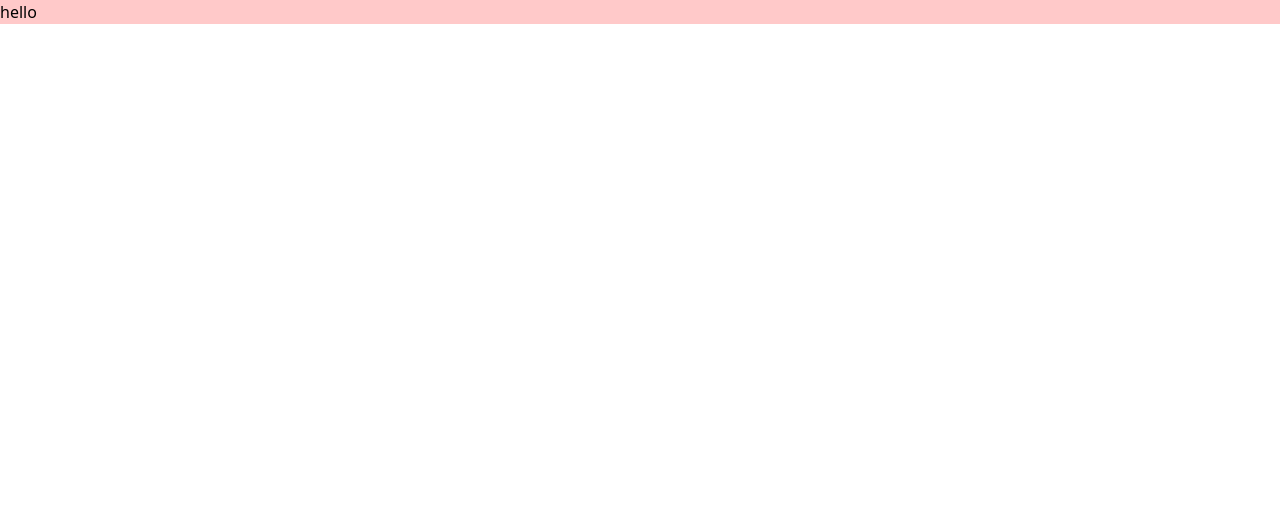
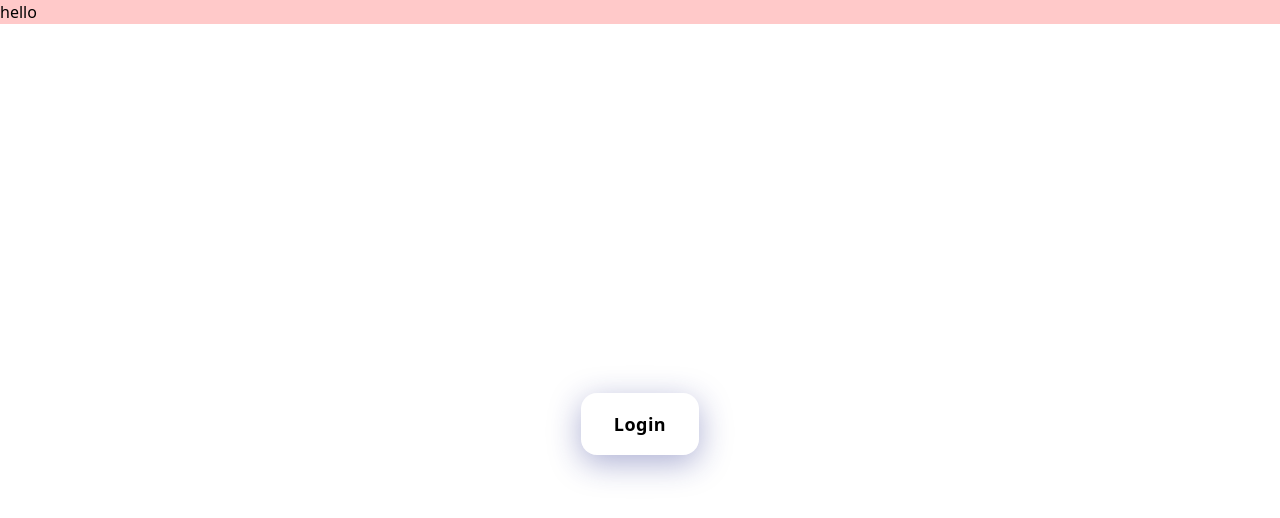
Before and after one commit to aitezazdev/collaborative-study-platform, a React app in the folder frontend/: page / in a window 1280 px wide. Shown: the top 518 px of the page. Built offline with nearby package versions, Linux system fonts and the light colour scheme; the HTML template or start-up script is replaced by a standard one.

Commit message:
add LiquadButton

```diff
--- a/frontend/package.json
+++ b/frontend/package.json
@@ -13,6 +13,7 @@
     "@reduxjs/toolkit": "^2.11.2",
     "@tailwindcss/vite": "^4.1.18",
     "axios": "^1.13.2",
+    "framer-motion": "^12.29.0",
     "react": "^19.2.0",
     "react-dom": "^19.2.0",
     "react-redux": "^9.2.0",
--- a/frontend/src/App.jsx
+++ b/frontend/src/App.jsx
@@ -1,14 +1,12 @@
-import { useState } from 'react'
-
+import Login from "./components/Login";
 
 function App() {
-  const [count, setCount] = useState(0)
-
   return (
     <>
-      <h1 className='bg-red-200'>hello</h1>
+      <h1 className="bg-red-200">hello</h1>
+      <Login />
     </>
-  )
+  );
 }
 
-export default App
+export default App;
--- /dev/null
+++ b/frontend/src/components/LiquadButton.jsx
@@ -0,0 +1,51 @@
+import React, { useState } from 'react';
+
+export default function LiquidGlassButton({ text }) {
+  const [mousePosition, setMousePosition] = useState({ x: 0, y: 0 });
+
+  const handleMouseMove = (e) => {
+    const rect = e.currentTarget.getBoundingClientRect();
+    setMousePosition({
+      x: e.clientX - rect.left,
+      y: e.clientY - rect.top,
+    });
+  };
+
+  return (
+    <div className="flex items-center justify-center min-h-screen">
+      <button
+        className="relative overflow-hidden px-8 py-4 rounded-2xl font-semibold transition-all duration-300 ease-out group"
+        style={{
+          background: 'rgba(255, 255, 255, 0.1)',
+          backdropFilter: 'blur(20px)',
+          WebkitBackdropFilter: 'blur(20px)',
+          border: '1px solid rgba(255, 255, 255, 0.2)',
+          boxShadow: '0 8px 32px 0 rgba(31, 38, 135, 0.37), inset 0 1px 0 0 rgba(255, 255, 255, 0.2)'
+        }}
+        onMouseMove={handleMouseMove}
+      >
+        <div
+          className="absolute inset-0 opacity-0 group-hover:opacity-100 transition-opacity duration-300 pointer-events-none"
+          style={{
+            background: `radial-gradient(circle 120px at ${mousePosition.x}px ${mousePosition.y}px, rgba(255, 255, 255, 0.25), transparent)`,
+          }}
+        />
+
+        <div
+          className="absolute inset-0 opacity-0 group-hover:opacity-100 transition-opacity duration-500"
+          style={{
+            background: 'linear-gradient(135deg, transparent 0%, rgba(255, 255, 255, 0.1) 50%, transparent 100%)',
+          }}
+        />
+
+        <span className="relative z-10 text-lg tracking-wide">
+          {text}
+        </span>
+
+        <div
+          className="absolute bottom-0 left-1/2 -translate-x-1/2 w-3/4 h-px bg-linear-to-r from-transparent via-white to-transparent opacity-50"
+        />
+      </button>
+    </div>
+  );
+}
--- a/frontend/src/components/Login.jsx
+++ b/frontend/src/components/Login.jsx
@@ -1,8 +1,9 @@
 import React from 'react'
+import LiquidButton from './LiquadButton'
 
 const Login = () => {
   return (
-    <div>Login</div>
+    <div><LiquidButton text={"Login"} /></div>
   )
 }
 
```
Also changed, not shown: 1 other file (tests, documents, lock files or other folders).
